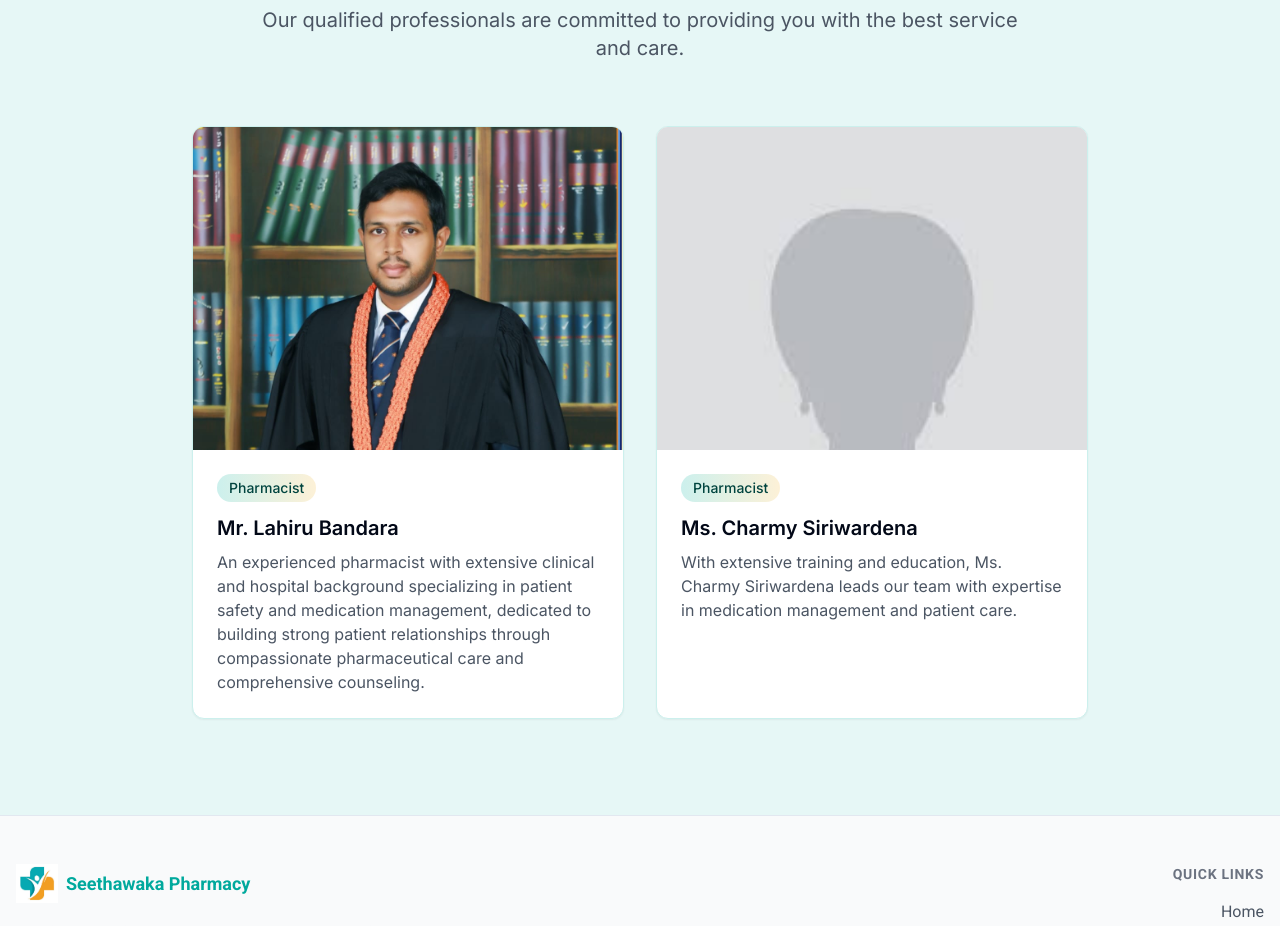
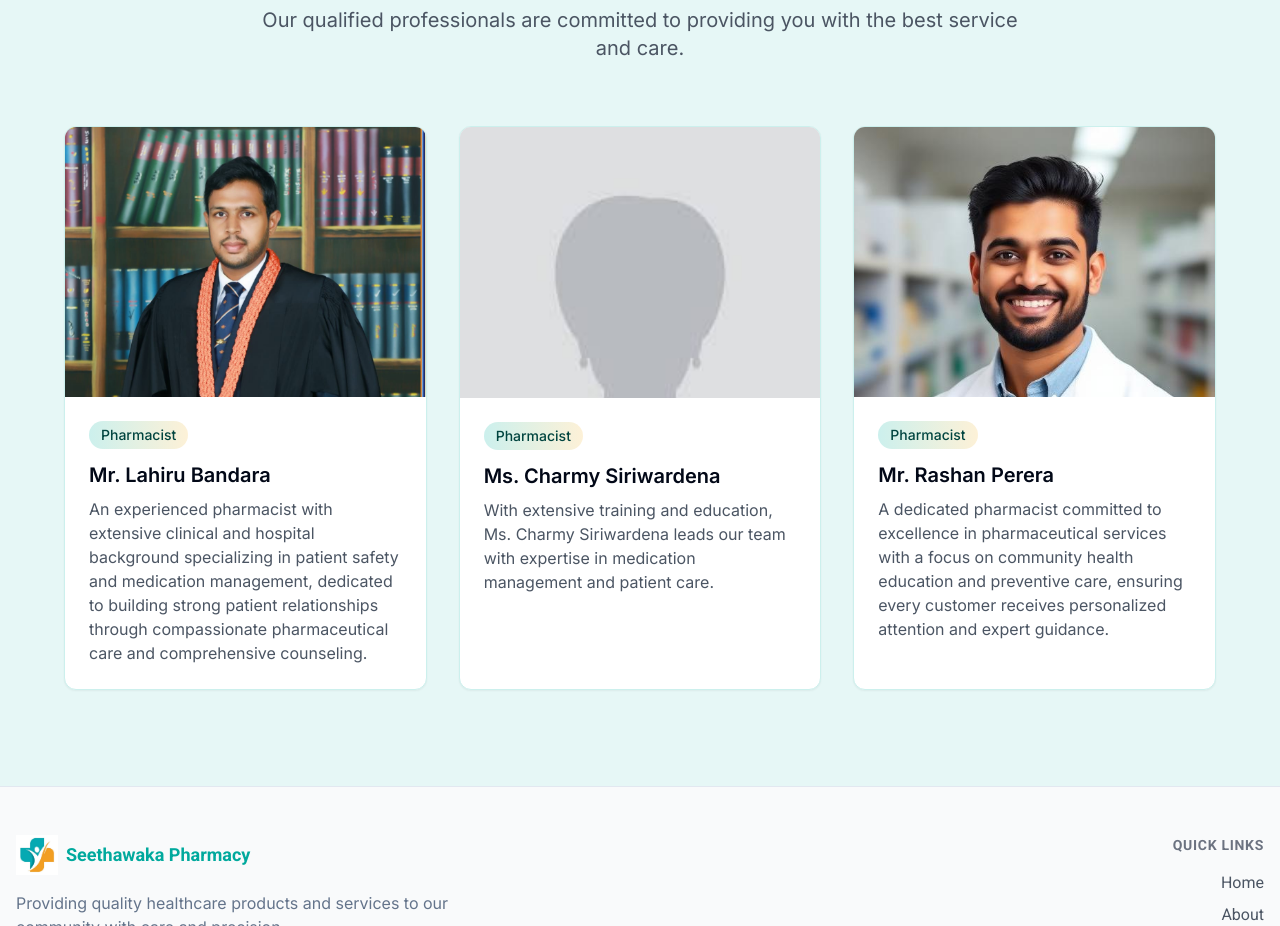
Before and after one commit to SaubhagyaW/seethawaka-pharmacy-portal, a React (Vite) app: page /about in a window 1280 px wide. Shown: the part 1460-2386 px from the top of the page. Built offline with nearby package versions, Linux system fonts and the light colour scheme.

Commit message:
Add team member
Add Rashan to the "Meet our team" section with a description.

```diff
--- a/src/pages/About.tsx
+++ b/src/pages/About.tsx
@@ -6,7 +6,8 @@ import { Award, Users, History, Target } from "lucide-react";
 
 // Import local images
 import pharmacist1Img from '/images/pharmacist1.jpeg';
-import pharmacist2Img from '/images/pharmacist2.jpeg'  ;
+import pharmacist2Img from '/images/pharmacist2.jpeg';
+import pharmacist3Img from '/images/pharmacist3.jpeg';
 
 const About = () => {
   return (
@@ -116,7 +117,7 @@ const About = () => {
             </p>
           </div>
 
-          <div className="grid grid-cols-1 md:grid-cols-2 gap-8 max-w-4xl mx-auto">
+          <div className="grid grid-cols-1 md:grid-cols-2 lg:grid-cols-3 gap-8 max-w-6xl mx-auto">
             <PharmacistCard
               name="Mr. Lahiru Bandara"
               title="Pharmacist"
@@ -134,6 +135,15 @@ const About = () => {
               delay={0.2}
               className="border-pharmacy-100 hover:border-pharmacy-200"
             />
+
+            <PharmacistCard
+              name="Mr. Rashan Perera"
+              title="Pharmacist"
+              description="A dedicated pharmacist committed to excellence in pharmaceutical services with a focus on community health education and preventive care, ensuring every customer receives personalized attention and expert guidance."
+              imageUrl={pharmacist3Img}
+              delay={0.3}
+              className="border-pharmacy-100 hover:border-pharmacy-200"
+            />
           </div>
         </div>
       </section>
```
Also changed, not shown: public/images/pharmacist3.jpeg (added).
